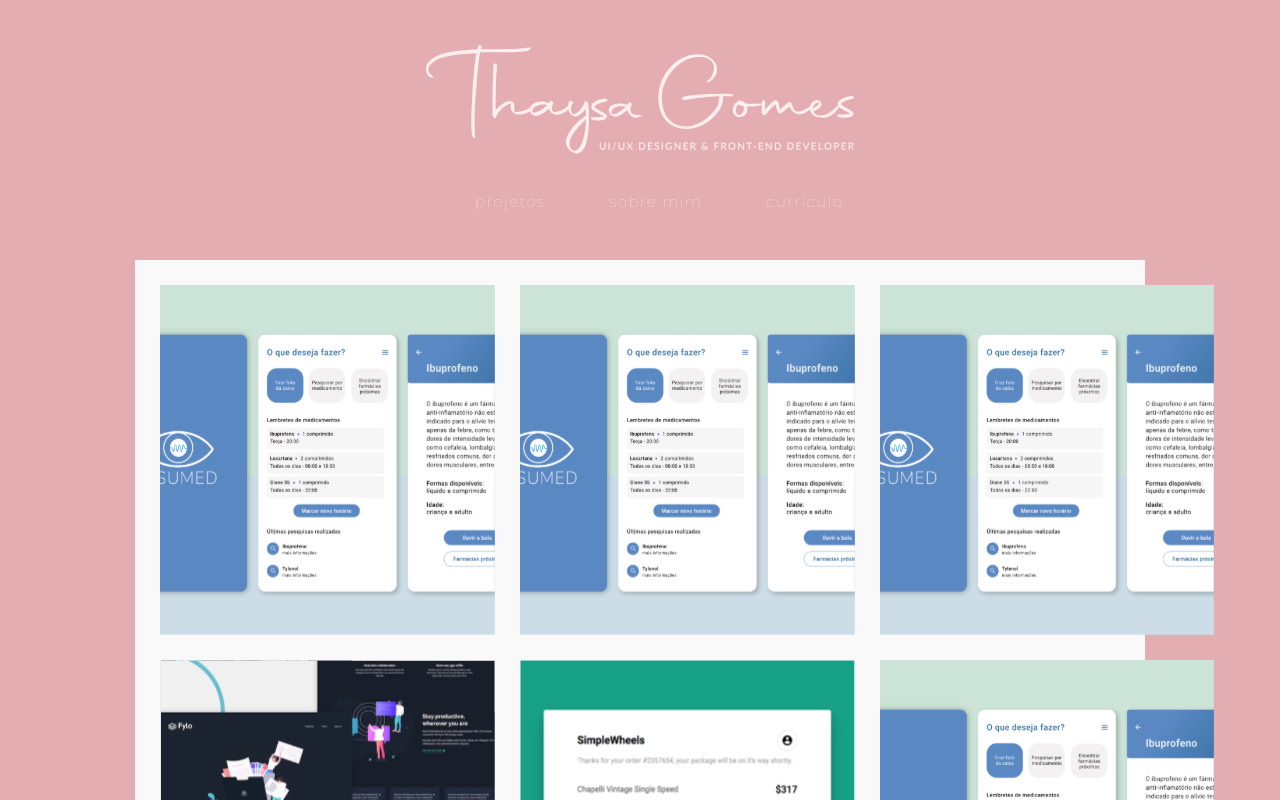
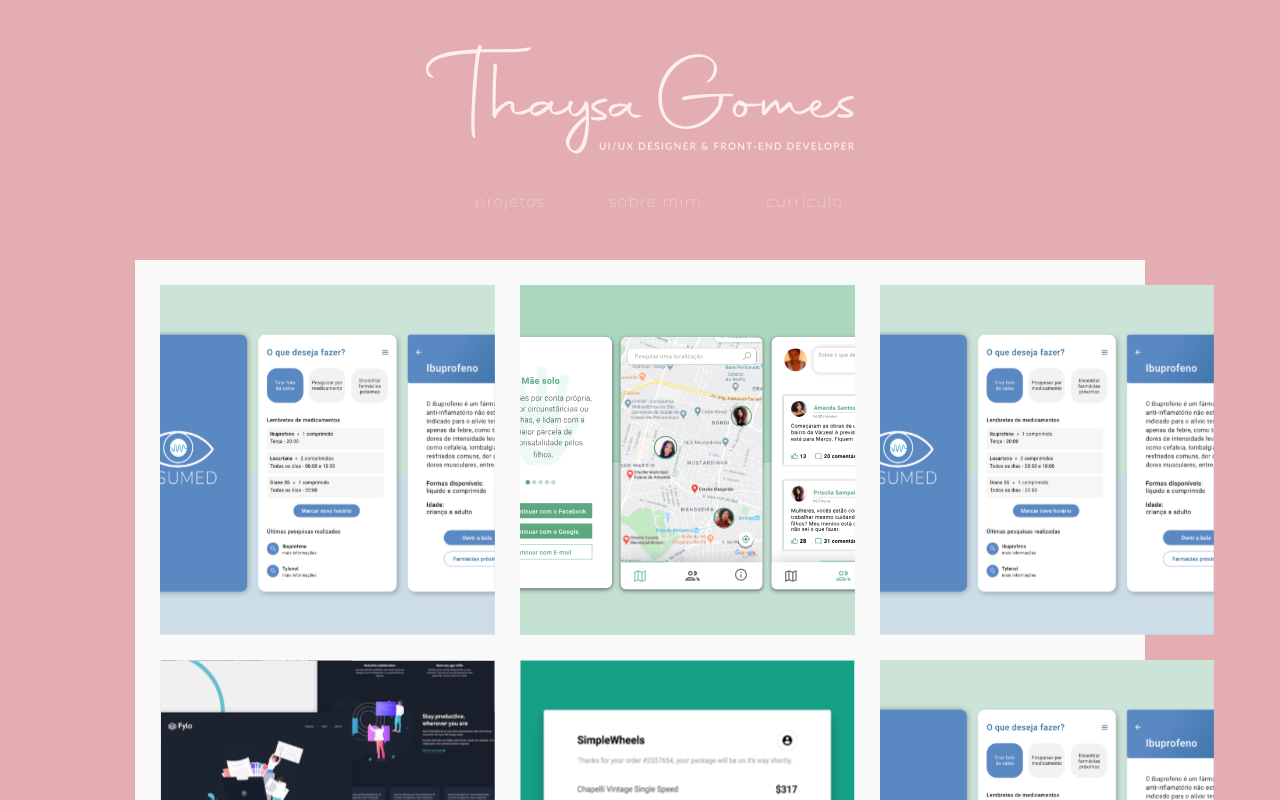
Before and after one commit to thaysagomes/portfolio, a React (Create React App) app: page / in a window 1280 px wide. Shown: the top 800 px of the page. Built offline with nearby package versions, Linux system fonts and the light colour scheme.

Commit message:
ajuste na home

```diff
--- a/src/pages/home/Home.js
+++ b/src/pages/home/Home.js
@@ -1,6 +1,7 @@
 import React, { Component } from 'react';
 import './home.scss';
 import visumed from '../../assets/visumed.svg';
+import mainhas from '../../assets/mainhas.svg';
 import fem from '../../assets/fem.svg';
 import frontloops from '../../assets/frontloops.svg';
 
@@ -24,7 +25,7 @@ export default class Home extends Component {
 
           <a href="/design">
             <div className="container-child design">
-              <img src={visumed} />
+              <img src={mainhas} />
               <div className="overlay">
                 <div className="description">
                   <h2>UI/UX Design</h2>
```
Also changed, not shown: src/assets/mainhas.svg (added).
